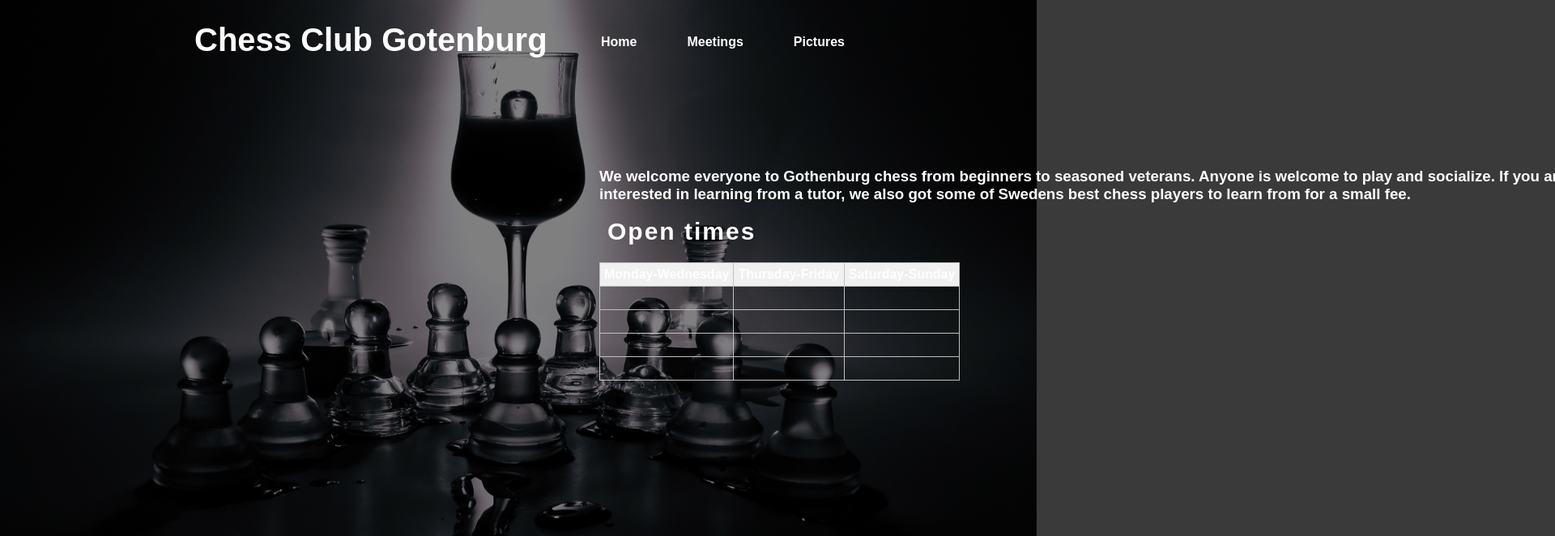
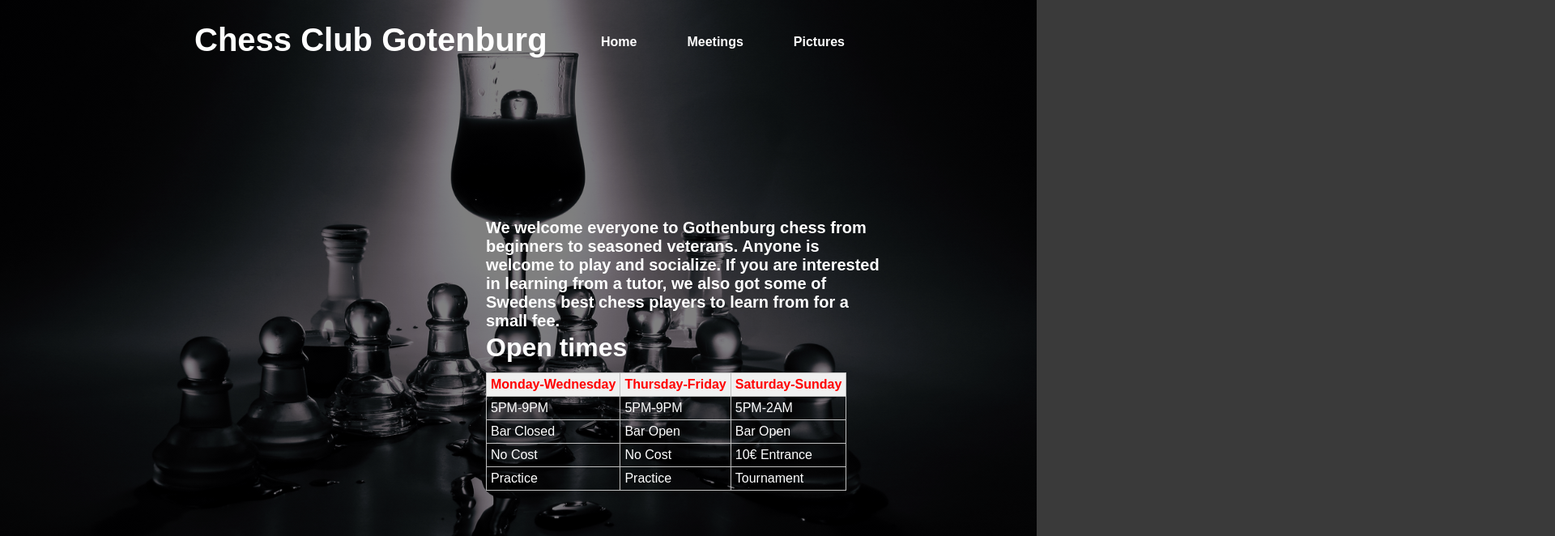
Before and after one commit to Code-Institute-Submissions/tobbe8808-project1_JulyResub, a plain HTML site: page meetings.html in a window 1280 px wide. Shown: the top 662 px of the page at 81% size, 1920 px wide, since content can reach past the window. Drawn offline with Linux system fonts and the light colour scheme; a web font is replaced by a local one.

Commit message:
fixed the social links so they are centerd and added opening times under new tab

```diff
--- a/assets/css/style.css
+++ b/assets/css/style.css
@@ -2,6 +2,7 @@
 
 
 html, body{
+    overflow: hidden;
     margin: 0;
     padding: 0;
     font-family: 'Asul', sans-serif;
@@ -51,8 +52,8 @@ h2 {
 .socials2 {
 
     position: absolute;
-    top: 770px;
-    left: 32%;
+    top: 870px;
+    left: 39%;
 
 
 }
@@ -261,30 +262,40 @@ ul li a:hover{
 
 /* Table */
 .table {
+    color:white;
     position:relative;
-    left: 700px;
+    left: 600px;
+    top:310px;
 
 }
 
-.demo {
+.opening {
+    color:white;
     position:relative;
-    left: 700px;
+    left: 600px;
+    top: 300px;
     border:1px solid #C0C0C0;
     border-collapse:collapse;
     padding:5px;
+
 }
-.demo th {
+.opening th {
+    color:red;
     border:1px solid #C0C0C0;
     padding:5px;
     background:#F0F0F0;
 }
-.demo td {
+.opening td {
     border:1px solid #C0C0C0;
     padding:5px;
 }
 
 h3 {
-    float:left;
-    position:relative;
-    left: 700px;
-}
+
+    color:white;
+    position: absolute;
+    left: 600px;
+    top: 250px;
+    width: 25em;
+    font-size: 20px;
+    }
--- a/meetings.html
+++ b/meetings.html
@@ -30,57 +30,57 @@
         </div>
     </nav>
 
+    <h3>We welcome everyone to Gothenburg chess from beginners to seasoned veterans.
+        Anyone is welcome to play and socialize.
+        If you are interested in learning from a tutor, we also got some of Swedens best chess players to learn from for a small fee.</h3>
 
 
-
-
-    <div class="content">
-        <h3>We welcome everyone to Gothenburg chess from beginners to seasoned veterans.
-        Anyone is welcome to play and socialize.
-        If you are interested in learning from a tutor, we also got some of Swedens best chess players to learn from for a small fee.</h3>
 
 
 
                  <!----table ------>
 
 
-                    <table class="demo">
-                        <caption></caption>
+                    <table class="opening">
+
                         <h1 class="table">Open times</h1>
                         <thead>
                         <tr>
+
                             <th>Monday-Wednesday</th>
                             <th>Thursday-Friday</th>
                             <th>Saturday-Sunday</th>
+
 
                         </tr>
                         </thead>
                         <tbody>
                         <tr>
-                            <td>&nbsp;</td>
-                            <td>&nbsp;</td>
-                            <td>&nbsp;</td>
+                            <td>5PM-9PM</td>
+                            <td>5PM-9PM</td>
+                            <td>5PM-2AM</td>
+
 
                         </tr>
                         <tr>
-                            <td>&nbsp;</td>
-                            <td>&nbsp;</td>
-                            <td>&nbsp;</td>
+                            <td>Bar Closed</td>
+                            <td>Bar Open</td>
+                            <td>Bar Open</td>
 
                         </tr>
                         <tr>
-                            <td>&nbsp;</td>
-                            <td>&nbsp;</td>
-                            <td>&nbsp;</td>
+                            <td>No Cost</td>
+                            <td>No Cost</td>
+                            <td>10€ Entrance</td>
 
                         </tr>
                         <tr>
-                            <td>&nbsp;</td>
-                            <td>&nbsp;</td>
-                            <td>&nbsp;</td>
+                            <td>Practice</td>
+                            <td>Practice</td>
+                            <td>Tournament</td>
 
                         </tr>
-                        </tbody>
+                        </body>
                     </table>
 
                         </div>
@@ -91,7 +91,7 @@
 
                          <!--Footer with socials links-->
                         <footer>
-                            <ul class="socials">
+                            <ul class="socials2">
                             <li>
                                 <a href="https://www.facebook.com/" target="_blank" rel="noopener" aria-label="Facebook opens in other tab" <i class="fa-brands fa-facebook"></i> </a>
                             </li>
```
